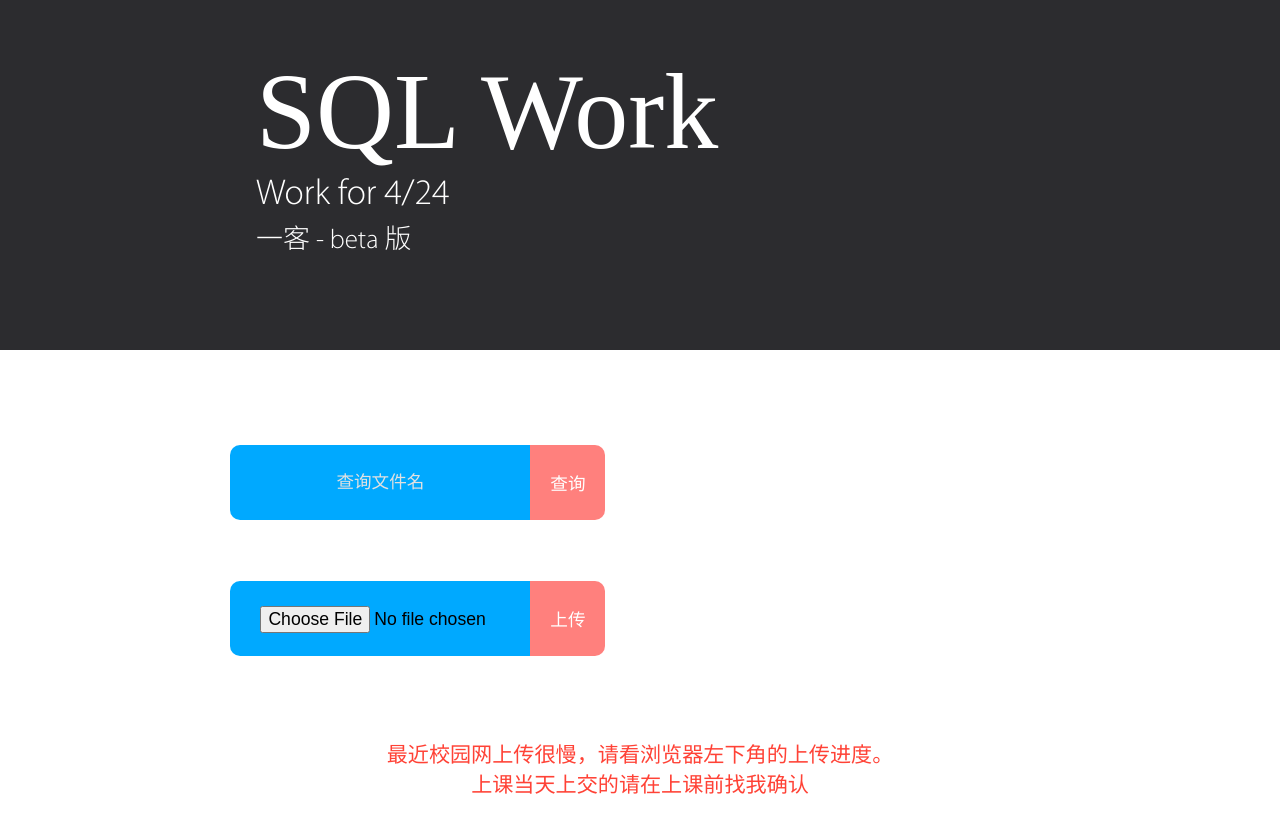
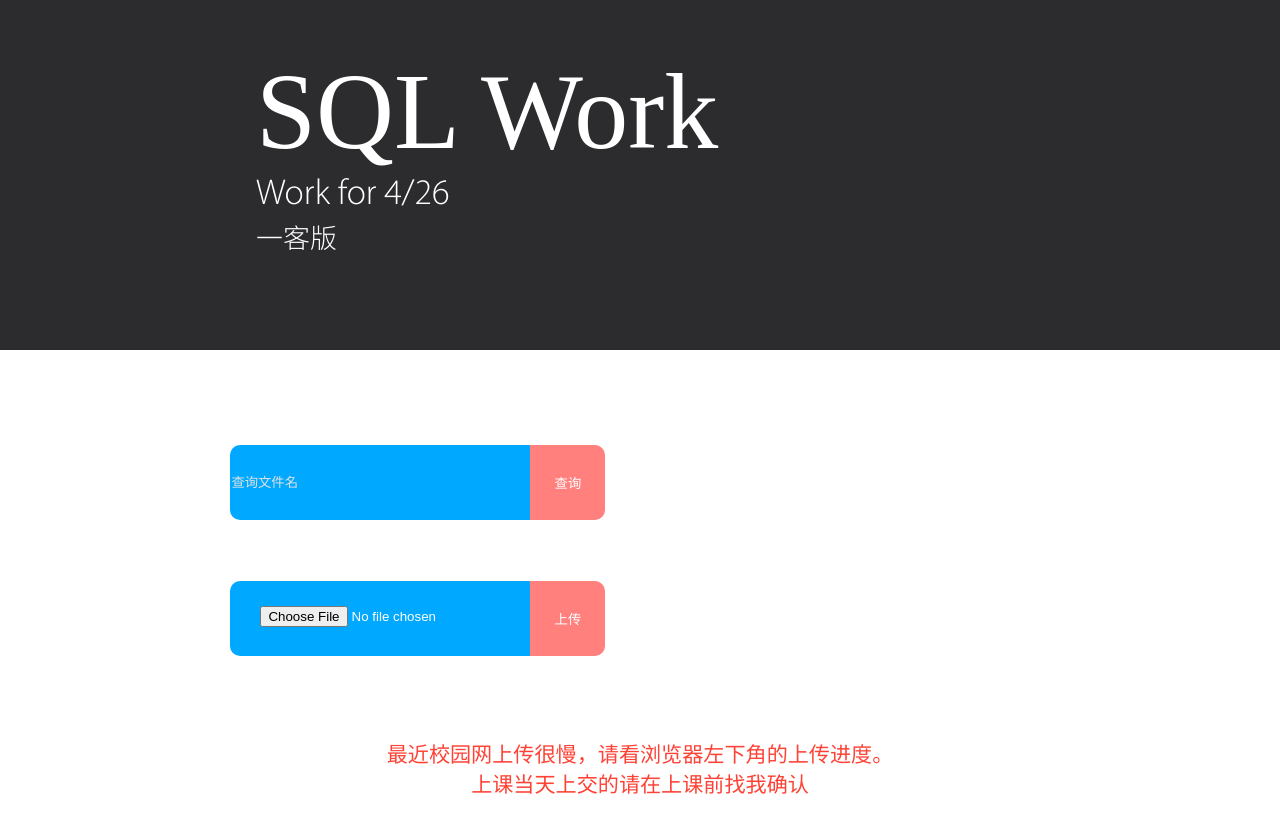
Before and after one commit to AMoLingran/Yeek, a PHP site: page /sqlwork in a window 1280 px wide. Shown: the part 40-863 px from the top of the page. Run offline with PHP 8.4, Linux system fonts and the light colour scheme.

Commit message:
Optimize css

```diff
--- a/sqlwork/default.css
+++ b/sqlwork/default.css
@@ -79,21 +79,28 @@ main {
     font-size: 120%;
 }
 
-#readme p:nth-child(1),#readme p:nth-child(2) {
+#readme p:nth-child(1), #readme p:nth-child(2) {
     color: #ff4236;
     font-size: 110%;
 }
 
-#input div{
-    float: left;
-    padding:  3% 0;
-    margin: 0 10%;
+.checkout{
+    display: block;
+    margin: 0;
+    text-align: center;
+    font-size: 24px;
 }
 
-
-input {
+#input {
     font-size: 110%;
     text-align: center;
+    color: white;
+}
+
+#input div {
+    float: left;
+    padding: 3% 0;
+    margin: 0 10%;
 }
 
 #name {
@@ -121,7 +128,7 @@ input {
 }
 
 #file {
-padding: 25px 10%;
+    padding: 25px 10%;
 }
 
 #check, #update {
--- /dev/null
+++ b/sqlwork/function/upWork.php
@@ -0,0 +1 @@
+<?php
--- a/sqlwork/index.php
+++ b/sqlwork/index.php
@@ -114,8 +114,8 @@ function showUpload($fileArray)
 <header>
     <div>
         <p><span>SQL Work</span></p>
-        <p>Work for 4/24 </p>
-        <p><?php echo $domainInfo['name']; ?> - beta 版</p>
+        <p>Work for 4/26</p>
+        <p><?php echo $domainInfo['name']; ?>版</p>
     </div>
 </header>
 <main>
```
Also changed, not shown: sqlwork/function/zip.php (renamed from sqlwork/zip.php).
